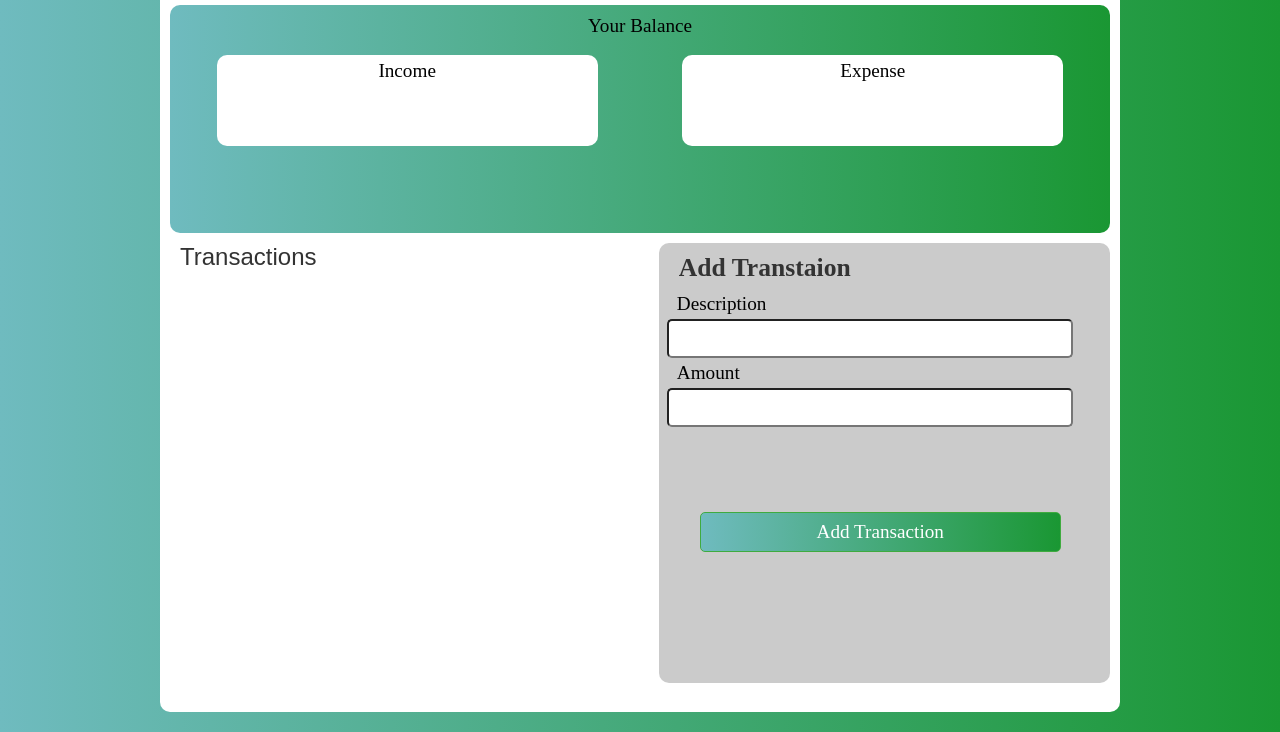
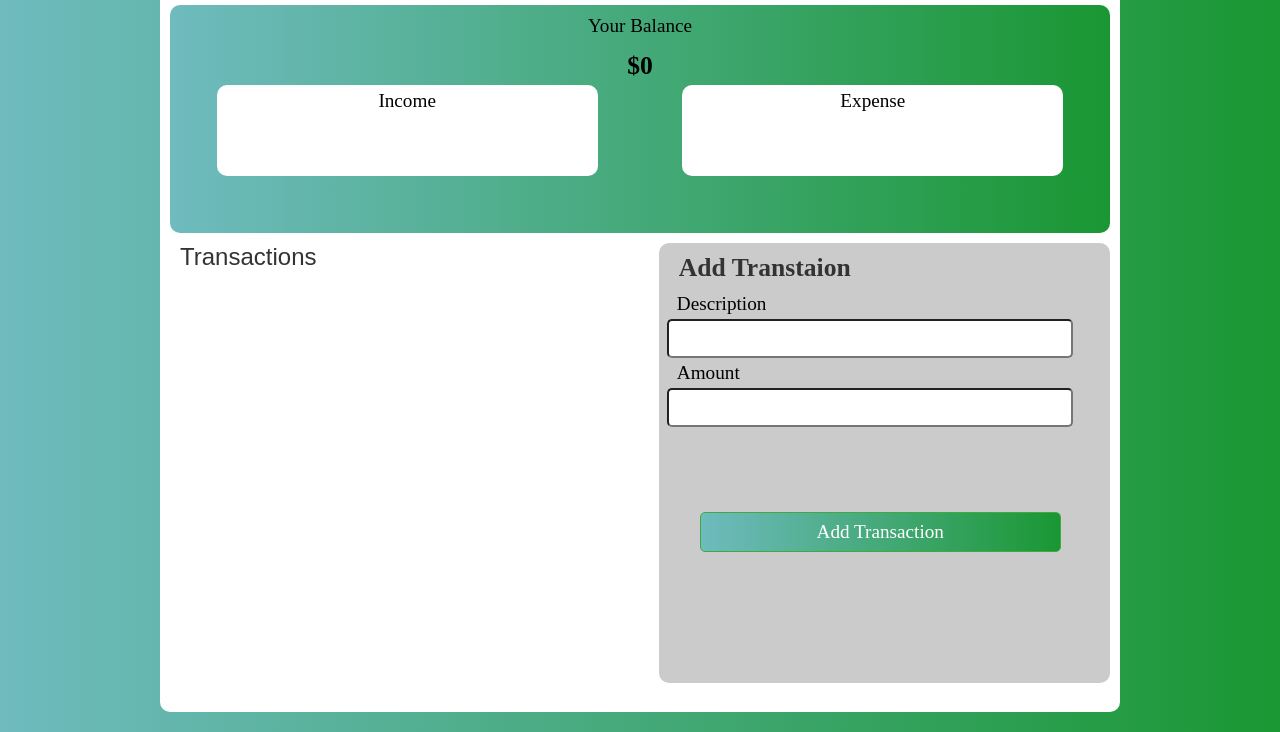
Before and after one commit to Prashant-289/Expense-Tracker, a plain HTML site: page index.html in a window 1280 px wide. Shown: the part 68-800 px from the top of the page. Drawn offline with Linux system fonts and the light colour scheme.

Commit message:
Initialize balance display with default value of $0

```diff
--- a/index.html
+++ b/index.html
@@ -17,7 +17,7 @@
         <div class="balance">
             <div class="info">
                 <p>Your Balance</p>
-                <h1 class="tamount"></h1>
+                <h1 class="tamount">$0</h1>
             </div>
             <div class="compare">
                 <div class="box">
```
